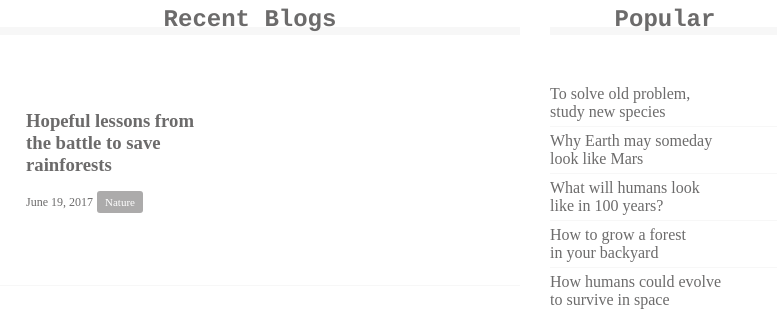
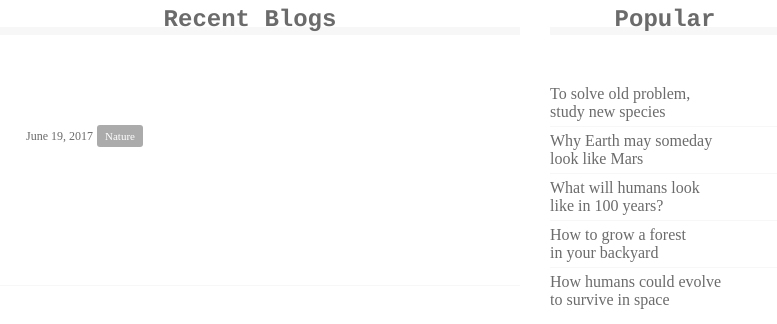
Before and after one commit to fjy0326/challegeweb, a plain HTML site: page index.html in a window 1280 px wide. Shown: the part 743-1067 px from the top of the page, 260-1037 px from the left. Drawn offline with Linux system fonts and the light colour scheme.

Commit message:
saveemail

```diff
--- a/index.html
+++ b/index.html
@@ -20,9 +20,12 @@
        </ul>
      </div>
    </header>
- <section id="mv">
+
+  <section id="mv">
    <div class="container"></div>
- </section>
+  </section>
+
+
 
    <div class="main-visual">
      <div class="main-visual-content">
@@ -45,9 +48,6 @@ simply dummy text of the printing </br>
          <section class="blog-text">
            <h3 class="blog-text-heading">
              <a href="single.html">
-               Hopeful lessons from<br>
-               the battle to save<br>
-               rainforests
              </a>
            </h3>
            <p class="blog-date">June 19, 2017</p>
```
Also changed, not shown: 1 other file.
